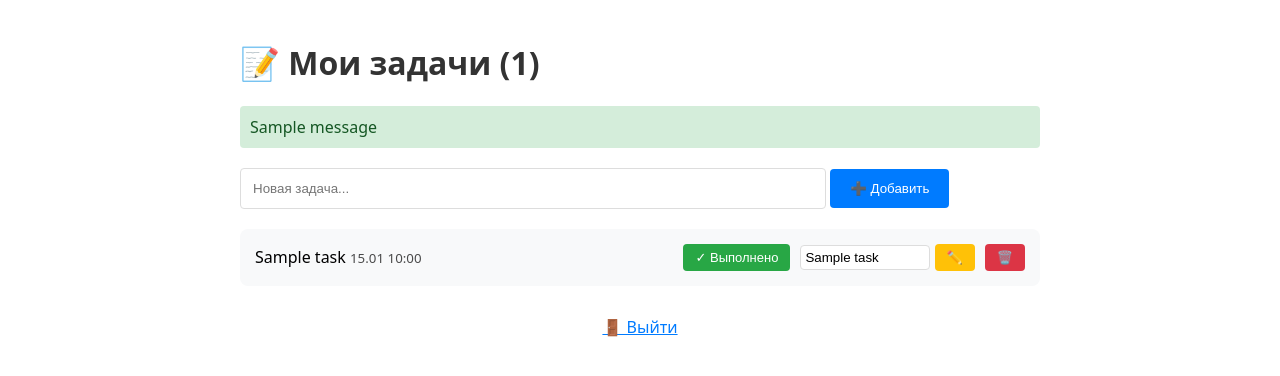
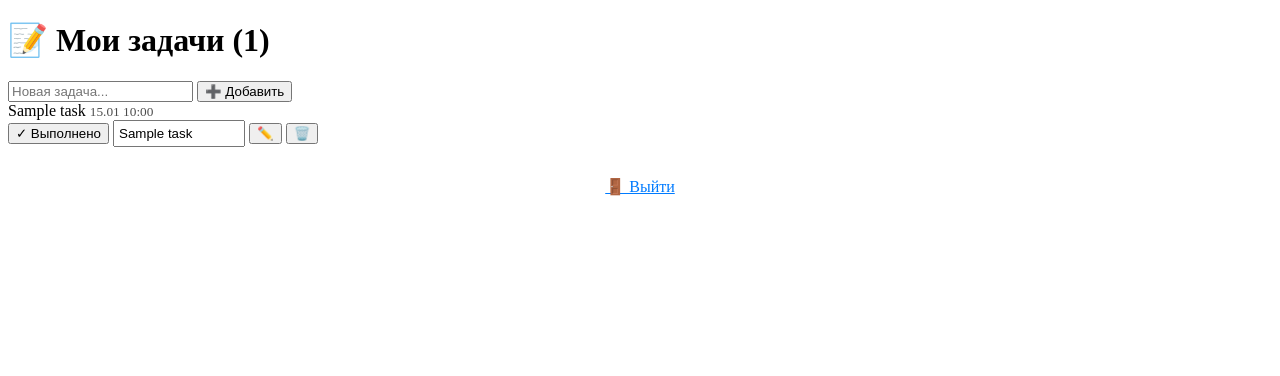
Before and after one commit to irinaabramovaa/toDo, a Flask app: template app/templates/index.html in a window 1280 px wide. Shown: the top 376 px of the page. Run offline with Flask 3, Linux system fonts and the light colour scheme; the template is opened without the code that fills it: most values are stand-ins (such as "Sample title", 1, 10 or a date in 2020); one stand-in notice (Sample message) is shown; parts of the project's set-up code (start-up, migrations or seed data) failed here and were passed over.

Commit message:
сохранил локальные изменения

```diff
--- a/app/app.py
+++ b/app/app.py
@@ -12,7 +12,8 @@ login_manager = LoginManager()
 login_manager.login_view = 'auth.login'
 
 def create_app():
-    app = Flask(__name__)
+    app = Flask(__name__, static_folder='static',    # Относительно app/
+                template_folder='templates')
     basedir = os.path.abspath(os.path.dirname(__file__))
 
     app.config['SECRET_KEY'] = os.getenv('SECRET_KEY', 'dev')
--- a/app/templates/index.html
+++ b/app/templates/index.html
@@ -3,34 +3,10 @@
 <head>
     <meta charset="UTF-8">
     <title>Мои задачи</title>
-    <style>
-        body { font-family: system-ui, sans-serif; max-width: 800px; margin: 0 auto; padding: 20px; }
-        h1 { color: #333; }
-        .form-add { margin: 20px 0; }
-        input[type="text"] { width: 70%; padding: 12px; border: 1px solid #ddd; border-radius: 4px; }
-        button { padding: 12px 20px; background: #007bff; color: white; border: none; border-radius: 4px; cursor: pointer; }
-        .task { display: flex; align-items: center; padding: 15px; margin: 10px 0; background: #f8f9fa; border-radius: 8px; }
-        .task.completed { opacity: 0.7; background: #e8f5e8; }
-        .task-title { flex: 1; font-weight: 500; }
-        .task-actions { display: flex; gap: 10px; }
-        .btn-small { padding: 6px 12px; font-size: 13px; }
-        .btn-success { background: #28a745; }
-        .btn-warning { background: #ffc107; color: #212529; }
-        .btn-danger { background: #dc3545; }
-        .flash { padding: 10px; margin: 10px 0; border-radius: 4px; }
-        .success { background: #d4edda; color: #155724; }
-    </style>
+    <link href="https://fonts.googleapis.com/css?family=Roboto:300" rel="stylesheet">
 </head>
 <body>
     <h1>📝 Мои задачи ({{ tasks|length }})</h1>
-
-    {% with messages = get_flashed_messages(with_categories=true) %}
-        {% if messages %}
-            {% for category, message in messages %}
-                <div class="flash {{ category }}">{{ message }}</div>
-            {% endfor %}
-        {% endif %}
-    {% endwith %}
 
     <form method="POST" action="{{ url_for('task.add_task') }}" class="form-add">
         <input type="text" name="title" placeholder="Новая задача..." required maxlength="200">
```
Also changed, not shown: app/templates/login.html (+15 -7 lines), app/templates/registration.html (+9 -1 lines).
